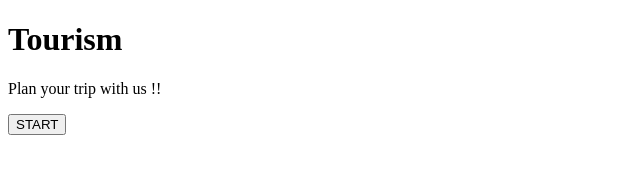
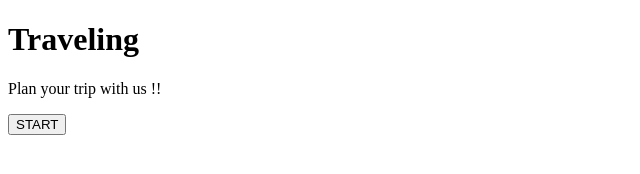
Before and after one commit to sonarneha85-del/neha-c6, a plain HTML site: page index.html in a window 1280 px wide. Shown: the full height of the page, 0-640 px from the left. Drawn offline with Linux system fonts and the light colour scheme.

Commit message:
change my tourism to traveling

```diff
--- a/index.html
+++ b/index.html
@@ -5,7 +5,7 @@
 
 <body>
     <div class="alignment container">
-        <h1 class="heading1">Tourism</h1>
+        <h1 class="heading1">Traveling</h1>
         <p class="para"> Plan your trip with us !!</p>
         <button class="button">START</button>
     </div>
```
